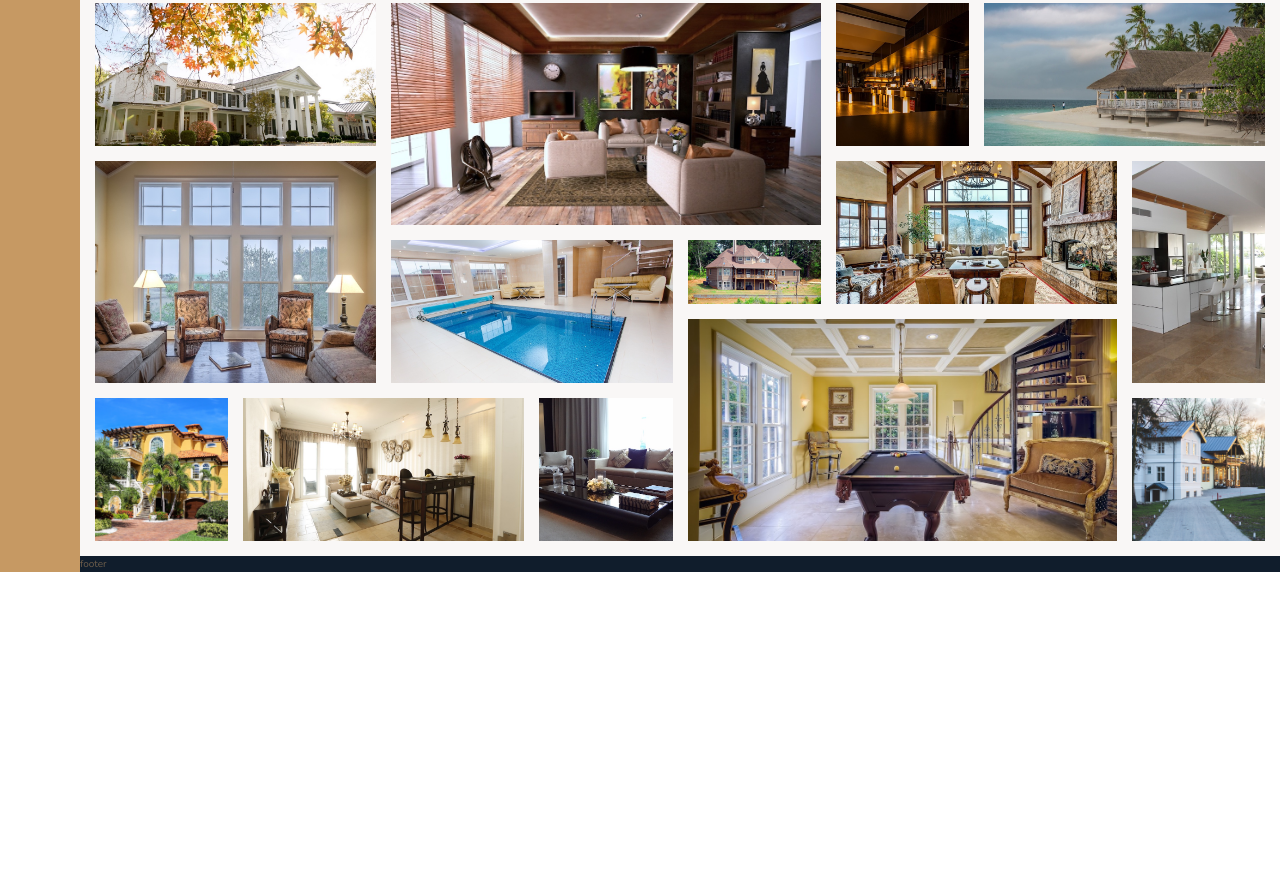
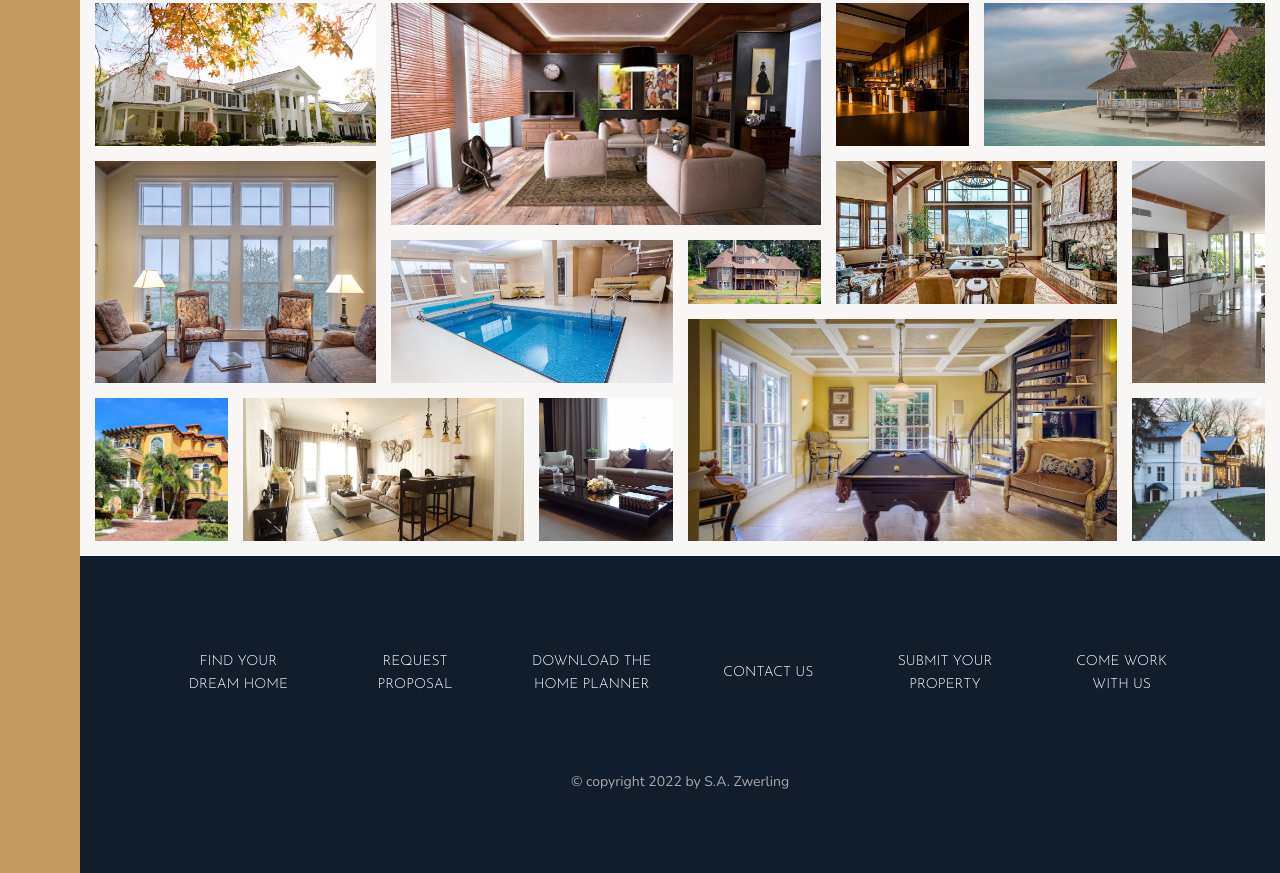
Before and after one commit to SZwerling/nexter, a website: page index.html in a window 1280 px wide. Shown: the part 3108-3981 px from the top of the page. Before the commit the page ends 3680 px from the top, so only its background shows below. Drawn offline with nearby package versions, Linux system fonts and the light colour scheme.

Commit message:
footer layout

```diff
--- a/index.html
+++ b/index.html
@@ -341,6 +341,18 @@
 
 
       </section>
-      <footer class="footer">footer</footer>
+      <footer class="footer">
+         <ul class="nav">
+            <li class="nav__item"><a href="#" class="nav__link">find your dream home</a></li>
+            <li class="nav__item"><a href="#" class="nav__link">request proposal</a></li>
+            <li class="nav__item"><a href="#" class="nav__link">download the home planner</a></li>
+            <li class="nav__item"><a href="#" class="nav__link">contact us</a></li>
+            <li class="nav__item"><a href="#" class="nav__link">submit your property</a></li>
+            <li class="nav__item"><a href="#" class="nav__link">come work with us</a></li>
+         </ul>
+         <p class="copyright">
+            &copy; copyright 2022 by S.A. Zwerling
+         </p>
+      </footer>
    </body>
 </html>
--- a/sass/_footer.scss
+++ b/sass/_footer.scss
@@ -1,4 +1,47 @@
 .footer {
     background: $color-secondary;
     grid-column: full-start / full-end;
+    padding: 8rem;
+
+
 }
+
+
+.nav {
+    list-style: none;
+
+    display: grid;
+    grid-template-columns: repeat(auto-fit, minmax(15rem, 1fr));
+    // as soon as it gets narrower than 20rem, one of the column tracks will disappear
+    grid-gap: 2rem;
+    align-items: center;
+
+    &__link:link,
+    &__link:visited {
+        font-size: 1.4rem;
+        color: white;
+        text-decoration: none;
+        font-family: $font-display;
+        text-transform: uppercase;
+        text-align: center;
+        padding: 1.5rem;
+        display: block;
+        transition: all .4s;
+    }
+
+    &__link:hover,
+    &__link:active {
+        background: rgba(#fff, .05);
+        transform: translateY(-3px);
+    }
+}
+
+.copyright {
+    font-size: 1.4rem;
+    color: $color-grey-light-2;
+    margin-top: 6rem;
+    margin-left: auto;
+    margin-right: auto;
+    text-align: center;
+    width: 70vw;
+}
```
Also changed, not shown: css/style.css.
